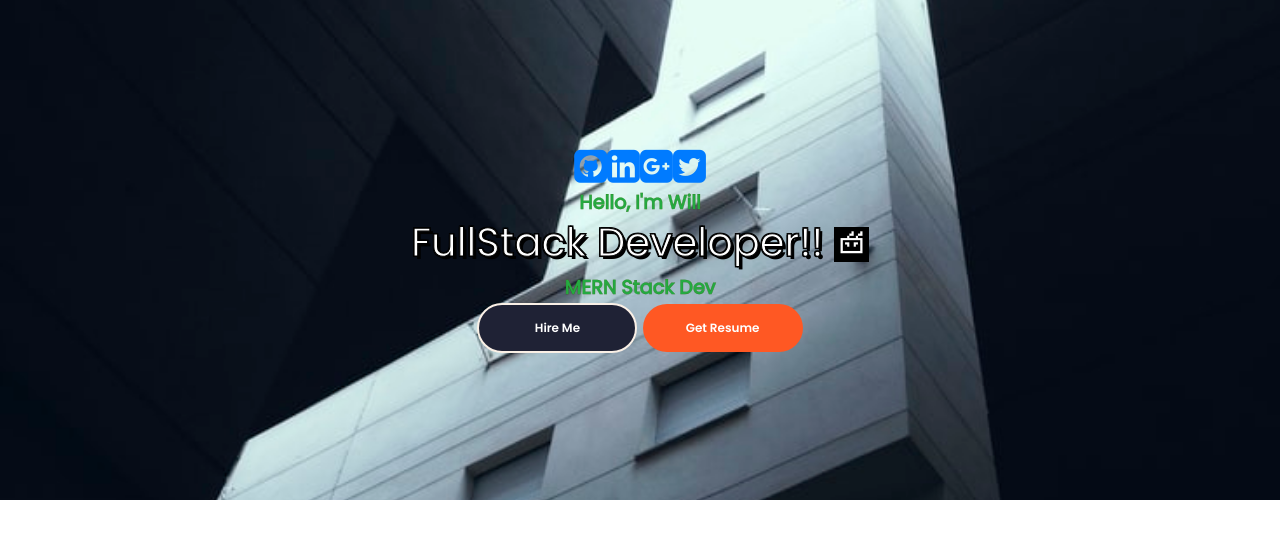
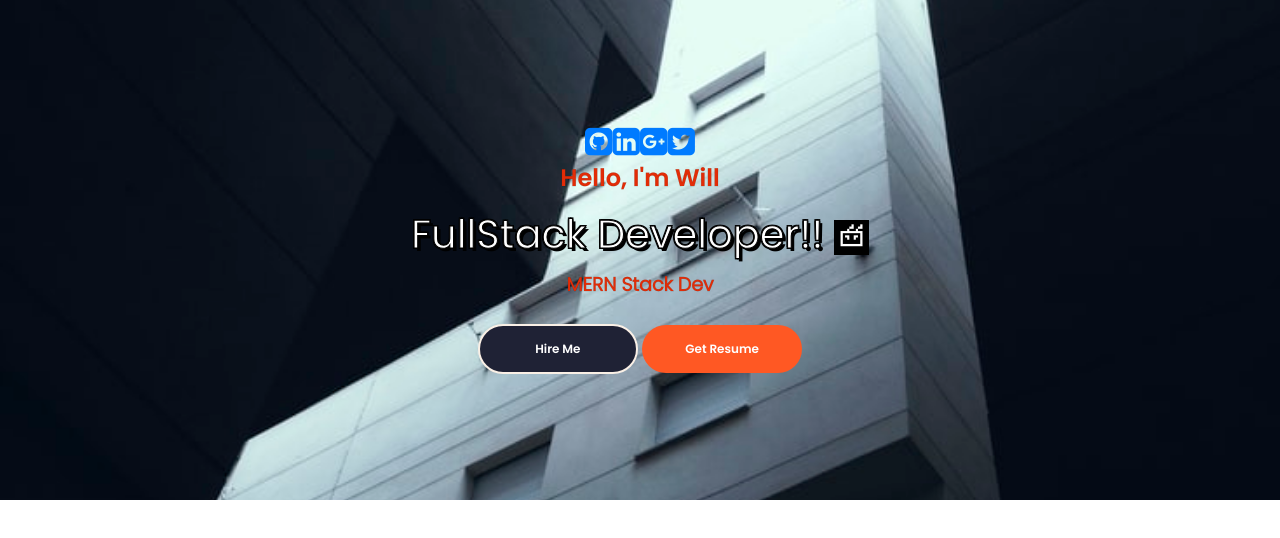
Before and after one commit to wwbarton/bartonDev, a React (Create React App) app in the folder client/: page / in a window 1280 px wide. Shown: the top 538 px of the page. Built offline with nearby package versions, Linux system fonts and the light colour scheme; a web font is replaced by a local one.

Commit message:
button styling

```diff
--- a/client/src/PortfolioContainer/Home/Profile.css
+++ b/client/src/PortfolioContainer/Home/Profile.css
@@ -3,13 +3,12 @@
   align-items: center;
   text-align: center;
   justify-content: center;
-  font-size: larger;
+
   height: 500px;
   background-position: center;
   background-repeat: no-repeat;
   background-size: cover;
-  color: rgb(36, 170, 65);
-  font-weight: bold;
+
   background-image: url("../../assets/Home/bg.jpg");
 }
 @supports (-webkit-text-stroke: 1px black) {
@@ -22,5 +21,47 @@
 }
 
 span {
-  -webkit-text-stroke: 0.25px rgb(51, 110, 12);
+  -webkit-text-stroke: 0.25px rgba(0, 0, 0, 0.301);
+  -webkit-text-fill-color: rgb(226, 44, 7);
 }
+
+.profile-parent {
+  display: flex;
+  align-items: center;
+  color: aliceblue;
+}
+
+.profile-details-name {
+  font-size: 24px;
+  font-family: "Poppins SemiBold";
+}
+.profile-details-role {
+  display: flex;
+  flex-direction: column;
+  margin: 14px 0 24px 0;
+}
+
+.profile-details-role h1 {
+  font-size: 40px;
+}
+
+.primary-text {
+  color: (--white);
+}
+
+.highlighted-text {
+  color: var(--dark-orange);
+}
+
+.profile-role-tagline {
+  font-size: 19px;
+  font-weight: bolder;
+  margin: 5px 0 0 0;
+  font-family: "Poppins Light";
+}
+
+.profile-options .highlighted-btn:hover {
+  margin: 0 0 0 28px;
+  background-color: cornsilk;
+  color: #111;
+}
```
